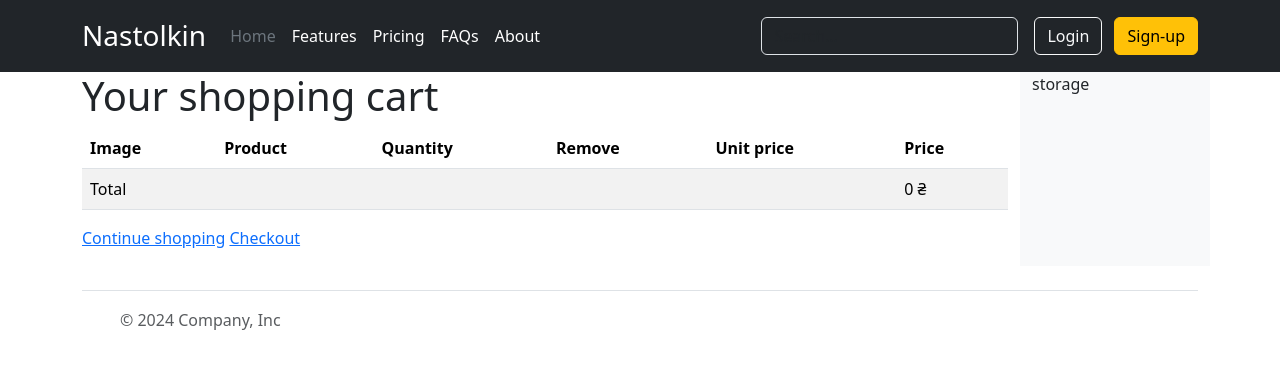
After one commit to Lsgraalq/python-web-store, a Django app: page /cart/ in a window 1280 px wide. The commit adds this page. Shown: the top 369 px of the page. Run offline with Django 5.2, Linux system fonts and the light colour scheme.

Commit message:
add cart

```diff
--- a/cart/cart.py
+++ b/cart/cart.py
@@ -30,7 +30,7 @@
         self.session.modified = True
 
     def remove(self, product):
-        product_id = str(product_id)
+        product_id = str(product.id)
         if product_id in self.cart:
             del self.cart[product_id]
             self.save()
--- /dev/null
+++ b/cart/templates/cart/detail.html
@@ -0,0 +1,55 @@
+{% extends "base.html" %}
+{% load static %}
+
+{% block title %}
+    Your shopping cart
+{% endblock  %}
+
+{% block content %}
+    <h1>Your shopping cart</h1>
+    <table class="table table-striped">
+        <thead>
+            <tr>
+                <th>Image</th>
+                <th>Product</th>
+                <th>Quantity</th>
+                <th>Remove</th>
+                <th>Unit price</th>
+                <th>Price</th>
+            </tr>
+        </thead>
+        <tbody>
+            {% for item in cart %}
+                {% with product=item.product %}
+                    <tr>
+                        <td>
+                            <a href="{{ product.get_absolute_url }}">
+                                <img class="img-thumbnail" src="{% if product.image %}{{ product.image.url }}
+                                {% else %}{% static "img/no_image.png" %}{% endif %}">
+                            </a>
+                        </td>
+                        <td>{{ product.name }}</td>
+                        <td>{{ item.quantity }}</td>
+                        <td>
+                            <form action="{% url 'cart:cart_remove' product.id %}" method="post">
+                                <input type="submit" value="Remove">
+                                {% csrf_token %}
+                            </form>
+                        </td>
+                        <td>{{ item.price }} ₴</td>
+                        <td>{{ item.total_price }} ₴</td>
+                    </tr>
+                {% endwith %}
+            {% endfor %}
+            <tr>
+                <td>Total</td>
+                <td colspan="4"></td>
+                <td>{{ cart.get_total_price }} ₴</td>
+            </tr>
+        </tbody>
+    </table>
+    <p>
+        <a href="{% url 'shop:product_list' %}">Continue shopping</a>
+        <a href="#">Checkout</a>
+    </p>
+{% endblock content %}
--- /dev/null
+++ b/cart/urls.py
@@ -0,0 +1,11 @@
+from django.urls import path
+
+from . import views
+
+app_name = 'cart'
+
+urlpatterns = [
+    path('', views.cart_detail, name='cart_detail'),
+    path('add/<int:product_id>/', views.cart_add, name='cart_add'),
+    path('remove/<int:product_id>/', views.cart_remove, name='cart_remove')
+]
--- a/core/settings.py
+++ b/core/settings.py
@@ -129,4 +129,4 @@
 DEFAULT_AUTO_FIELD = 'django.db.models.BigAutoField'
 
 
-CARD_SESSION_ID = 'cart'
+CART_SESSION_ID = 'cart'
--- a/core/urls.py
+++ b/core/urls.py
@@ -20,8 +20,9 @@
 from django.conf.urls.static import static
 
 urlpatterns = [
-    path('admin/', admin.site.urls),
-    path('', include('shop.urls', namespace="shop"))
+    path("admin/", admin.site.urls),
+    path('cart/', include('cart.urls', namespace='cart')),
+    path('', include('shop.urls', namespace='shop')),
 ]
 
 if settings.DEBUG:
--- a/shop/templates/shop/product/detail.html
+++ b/shop/templates/shop/product/detail.html
@@ -14,5 +14,11 @@
         {{ product.description|linebreaks }}
         <p>{{ product.price }} ₴</p>
     </div>
+    <p>{{ product.price }} ₴</p>
+    <form action="{% url 'cart:cart_add' product.id %}" method="post">
+        {% csrf_token %}
+        {{ cart_product_form }}
+        <input type="submit" value="Add to cart" class="ms-2 btn btn-warning">
+    </form>
 </div>
 {% endblock  %}
```
Also changed, not shown: shop/views.py (+6 -1 lines).
